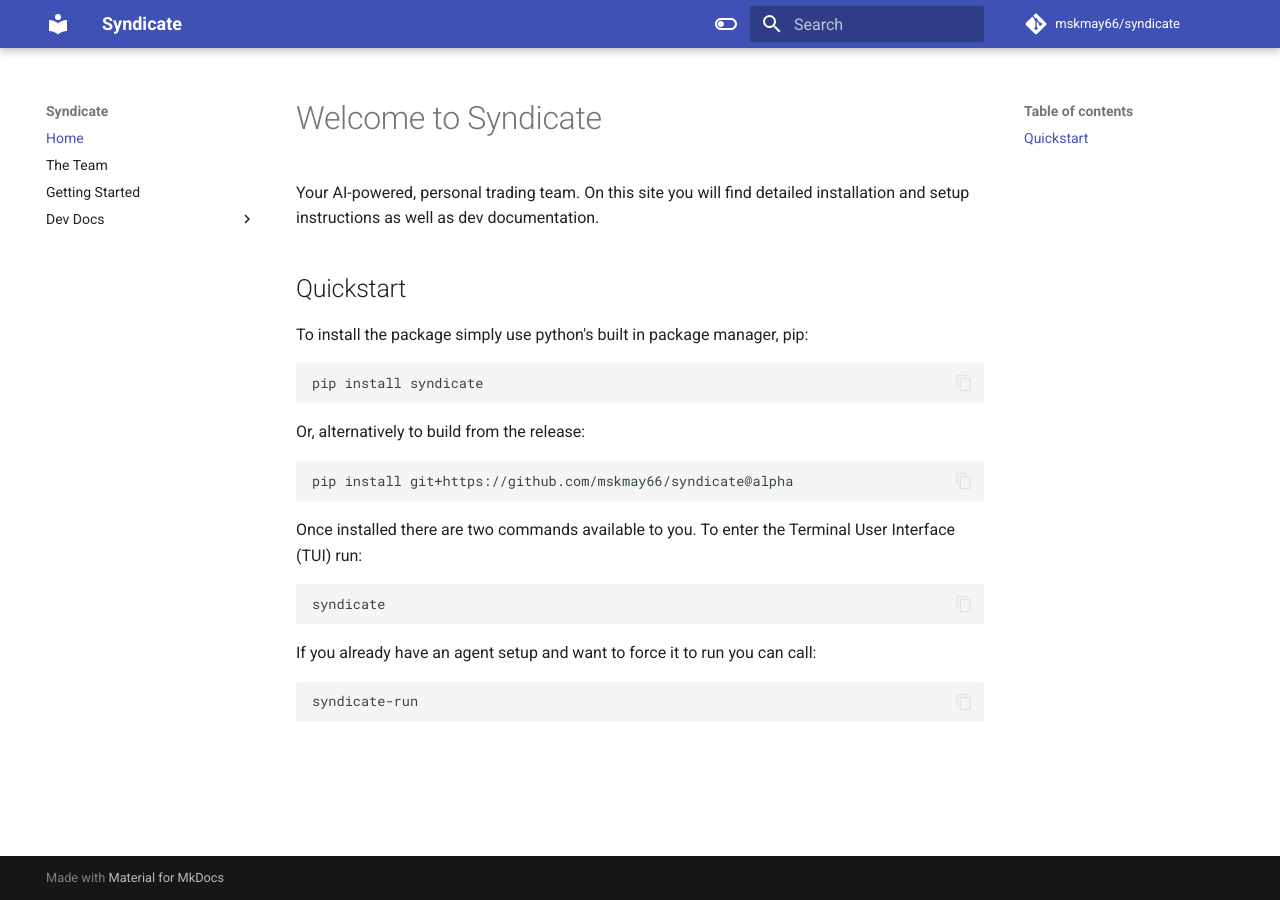
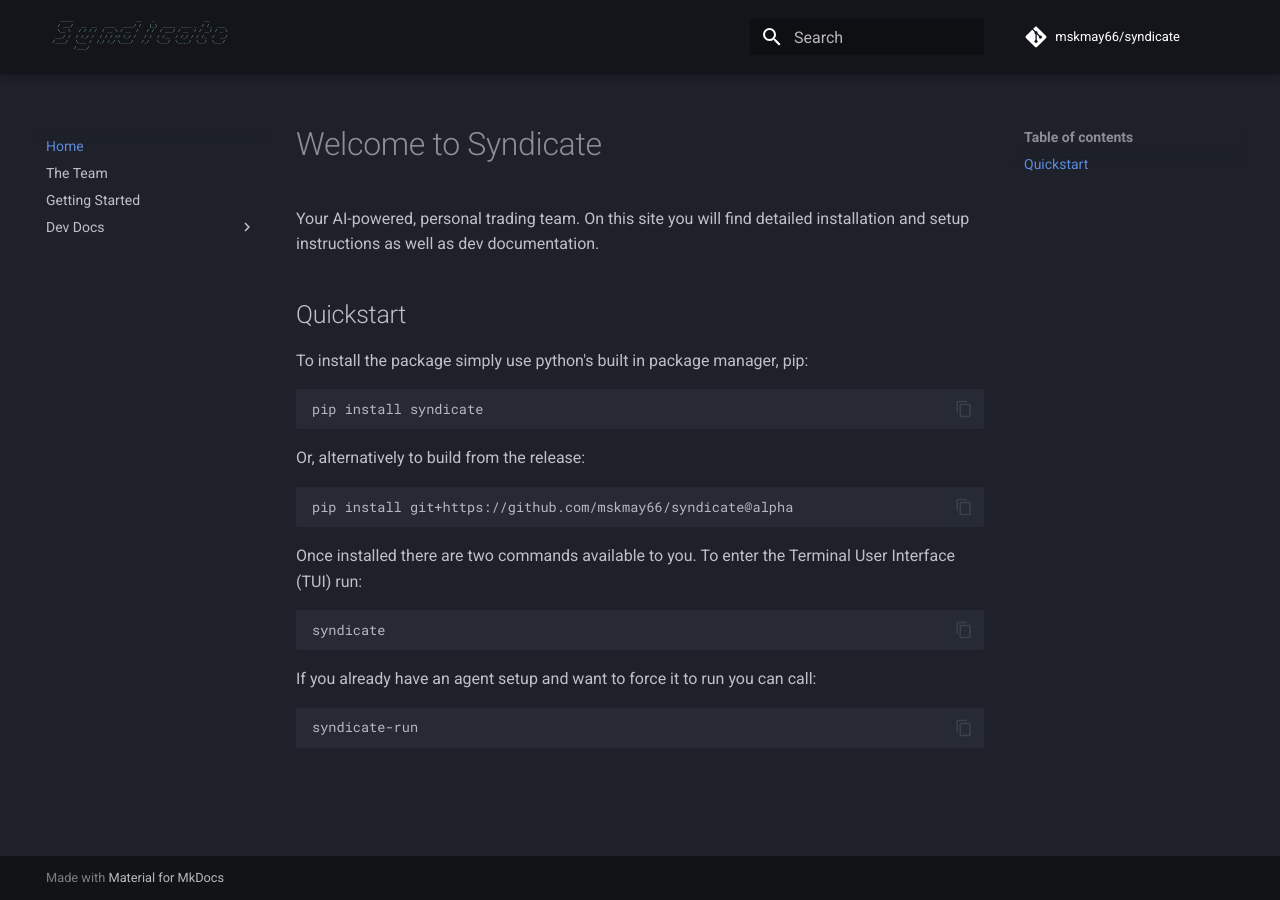
Before and after one commit to mskmay66/syndicate, an MkDocs documentation site: the page built from docs/index.md, in a window 1280 px wide. Built offline with MkDocs 1.6.1 and Material for MkDocs 9.7.7, drawn with Linux system fonts in a browser that asks for light colours; comment, search, counter and statistics services are not loaded.

Commit message:
updated pages

```diff
--- a/docs/stylesheets/extra.css
+++ b/docs/stylesheets/extra.css
@@ -7,3 +7,12 @@
     /* Optional: Set a slightly different color for hover states */
     --md-accent-fg-color--transparent: var(--terminal-green);
   }
+
+  .md-header__button.md-logo img {
+    height: 2.5rem; /* Default is usually around 1.2rem to 2rem */
+    width: auto;
+}
+
+/* .md-header__title {
+  display: none;
+} */
--- a/mkdocs.yml
+++ b/mkdocs.yml
@@ -1,4 +1,4 @@
-site_name: Syndicate
+site_name: ''
 repo_url: https://github.com/mskmay66/syndicate
 repo_name: mskmay66/syndicate
 features:
@@ -19,21 +19,13 @@
       - ChatGraph: dev_docs/chat.md
 theme:
   name: material
+  logo: images/logo.svg
   features:
     - content.code.copy
   palette:
-     # Palette toggle for light mode
-    - scheme: default
-      toggle:
-        icon: material/toggle-switch-off-outline
-        name: Switch to dark mode
-
     # Palette toggle for dark mode
     - scheme: slate
       primary: black
-      toggle:
-        icon: material/toggle-switch
-        name: Switch to light mode
 
 extra_css:
   - stylesheets/extra.css
```
Also changed, not shown: README.md (+4 -4 lines), docs/images/logo.svg (renamed from images/logo.svg), docs/images/main_screen.gif (renamed from images/main_screen.gif), docs/images/setup.gif (renamed from images/setup.gif), docs/images/splash_screen.gif (renamed from images/splash_screen.gif).
